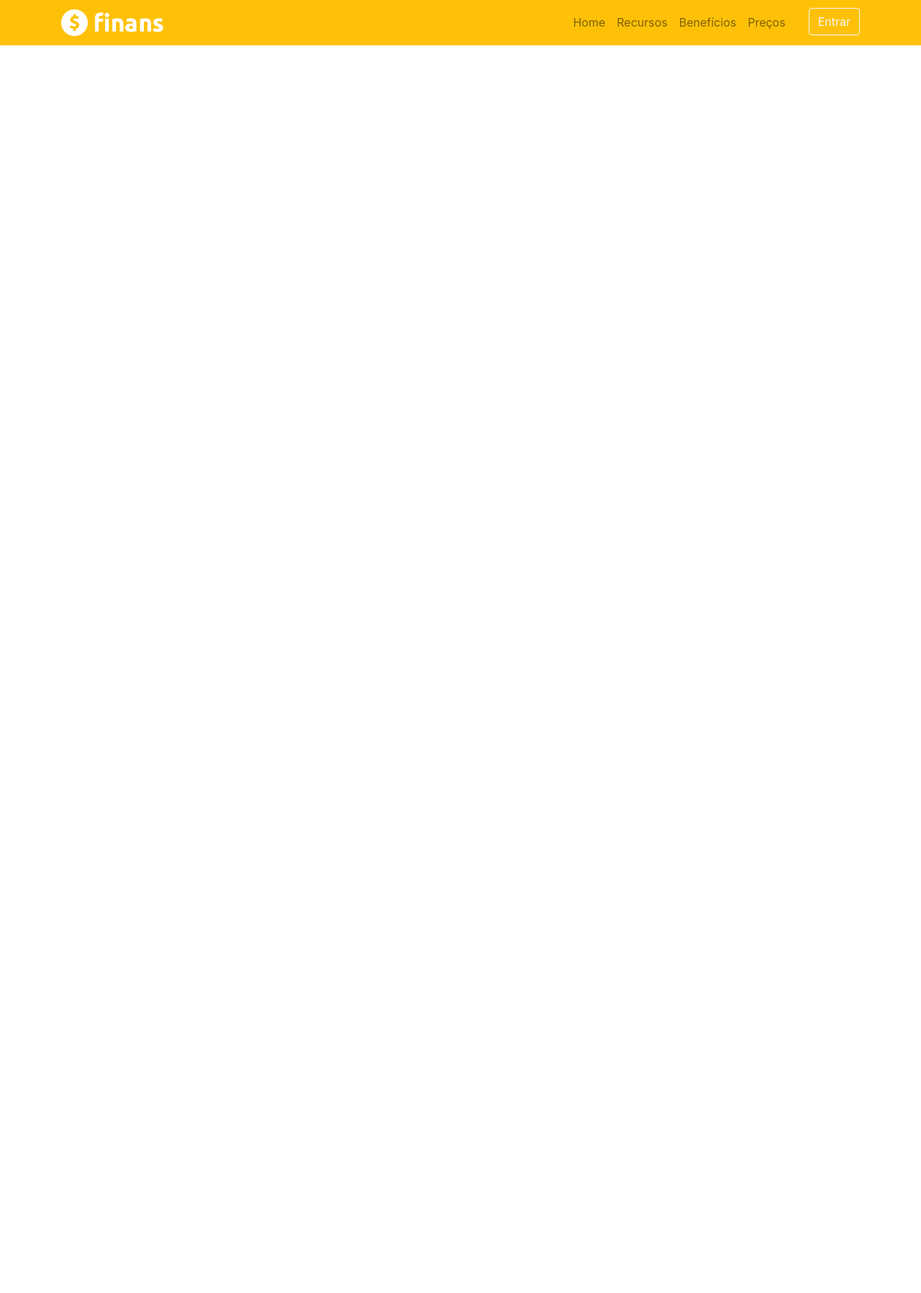
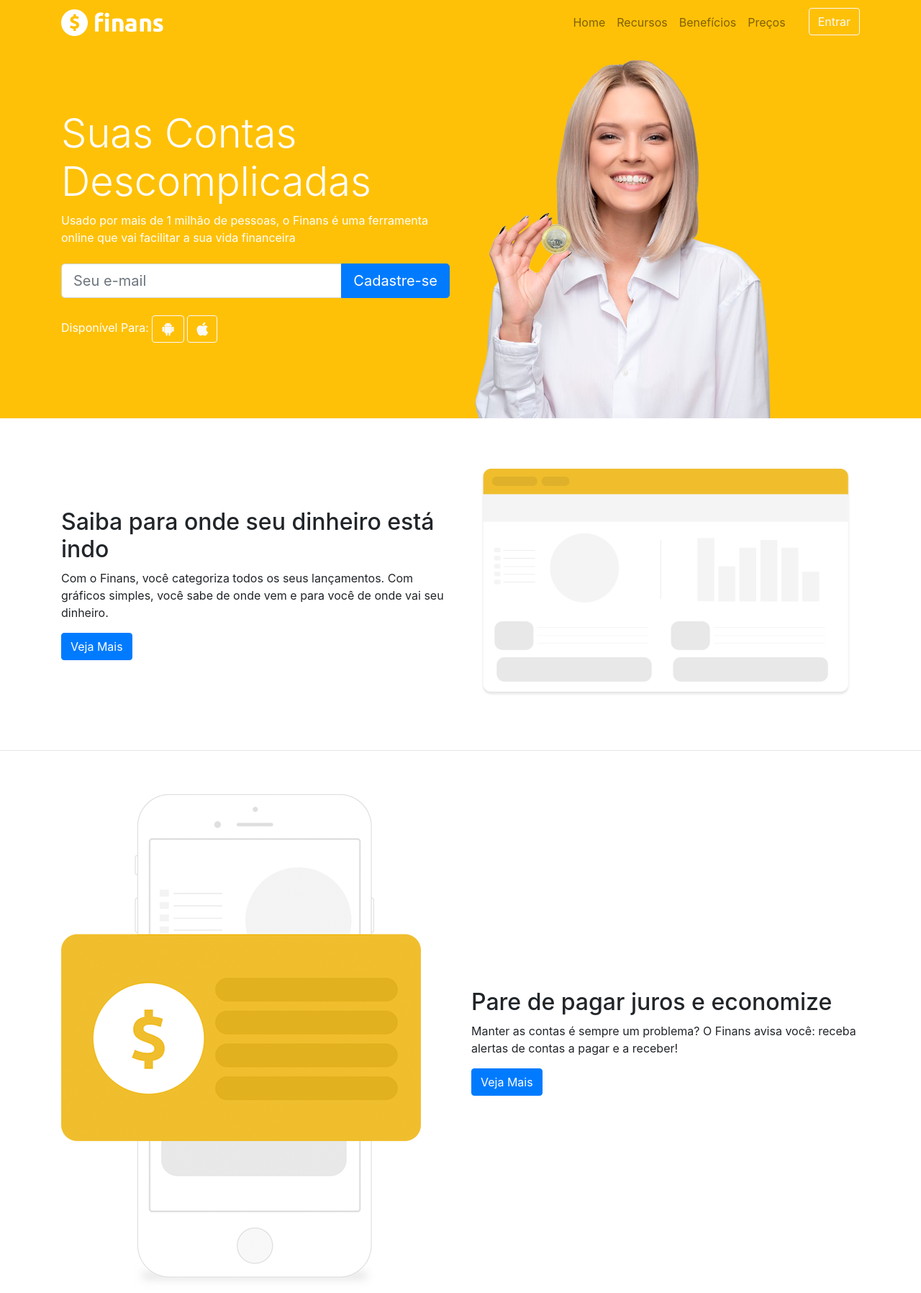
Before and after one commit to andradegui/Finans, a plain HTML site: page index.html in a window 1280 px wide. Shown: the top 1796 px of the page at 72% size. Before the commit the page ends 800 px from the top, so only its background shows below. Drawn offline with nearby package versions, Linux system fonts and the light colour scheme.

Commit message:
Seções do Sites Ok

```diff
--- a/css/style.css
+++ b/css/style.css
@@ -0,0 +1,9 @@
+#home {
+    background: #ffc107;
+    color: white;
+}
+
+.caixa {
+    padding: 60px 0px;
+    border-bottom: 1px solid #e5e5e5;
+}
--- a/index.html
+++ b/index.html
@@ -55,6 +55,123 @@
         </nav>
     </header>
 
+    <main>
+        <!--HOME-->
+        <section id="home">
+            <div class="container">
+                <div class="row">
+                    <!--TEXTO-->
+                    <div class="col-md-6 d-flex">
+                        <div class="align-self-center">
+                            <h2 class="display-4">
+                                Suas Contas Descomplicadas
+                            </h2>
+                            <p>
+                                Usado por mais de 1 milhão de pessoas, o Finans é uma ferramenta online que vai
+                                facilitar a sua vida financeira
+                            </p>
+
+                            <form class="mt-4 mb-4">
+                                <div class="input-group input-group-lg">
+                                    <input type="text" placeholder="Seu e-mail" class="form-control">
+                                    <div class="input-group-append">
+                                        <button class="btn btn-primary">
+                                            Cadastre-se
+                                        </button>
+                                    </div>
+                                </div>
+                            </form>
+                            <p>
+                                Disponível Para:
+                                <a href="" class="btn btn-outline-light">
+                                    <i class="fab fa-android fa-lg"></i>
+                                </a>
+                                <a href="" class="btn btn-outline-light">
+                                    <i class="fab fa-apple fa-lg"></i>
+                                </a>
+                            </p>
+                        </div>
+                    </div>
+                    <!--IMAGEM-->
+                    <div class="col-md-6 d-none d-md-block">
+                        <img src="/imagens/capa-mulher.png" alt="">
+                    </div>
+                </div>
+            </div>
+        </section>
+        <!--SAIBA PARA ONDE SEU DINHEIRO ESTÁ INDO-->
+        <section class="caixa">
+            <div class="container">
+                <div class="row">
+                    <div class="col-md-6 d-flex">
+                        <div class="align-self-center">
+                            <h2>Saiba para onde seu dinheiro está indo</h2>
+                            <p>
+                                Com o Finans, você categoriza todos os seus lançamentos.
+                                Com gráficos simples, você sabe de onde vem e para você de onde vai seu dinheiro.
+                            </p>
+                            <a href="" class="btn btn-primary">Veja Mais</a>
+                        </div>
+                    </div>
+                    <div class="col-md-6 ">
+                        <img src="/imagens/saiba.png" alt="" class="img-fluid ">
+                    </div>
+                </div>
+            </div>
+        </section>
+        <!--PARE DE PAGAR JUROS-->
+        <section class="caixa">
+            <div class="container">
+                <div class="row">
+
+                    <div class="col-md-6 ">
+                        <img src="/imagens/juros.png" alt="" class="img-fluid ">
+                    </div>
+                    <div class="col-md-6 d-flex">
+                        <div class="align-self-center">
+                            <h2>Pare de pagar juros e economize</h2>
+                            <p>
+                                Manter as contas é sempre um problema? O Finans avisa você: receba alertas de contas a
+                                pagar e a receber!
+                            </p>
+                            <a href="" class="btn btn-primary">Veja Mais</a>
+                        </div>
+                    </div>
+                </div>
+            </div>
+        </section>
+        <!--SEÇÃO DE JUROS-->
+        <section class="caixa">
+            <div class="container">
+                <div class="row">
+                    <div class="col-md-4">
+                        <img src="/imagens/facil.png" alt="" class="img-fluid">
+                        <h4>Fácil de usar</h4>
+                        <p>
+                            o Finans vai além do básico e permite que você faça controles incríveis,
+                            essenciais para suas finanças. Simples como tem que ser!
+                        </p>
+                    </div>
+                    <div class="col-md-4">
+                        <img src="/imagens/economize.png" alt="" class="img-fluid">
+                        <h4>Economize seu tempo!</h4>
+                        <p>
+                           Tempo é dinheiro, e em segundos você tem tudo sob controle e aproveite o tempo com o que realmente importa para você!
+                        </p>
+
+                    </div>
+                    <div class="col-md-4">
+                        <img src="/imagens/suporte.png" alt="" class="img-fluid">
+                        <h4>Suporte amigo</h4>
+                        <p>
+                           Dúvidas? Perguntas? Nosso suporte super legal ajuda você
+                        </p>
+                    </div>
+                </div>
+            </div>
+        </section>
+    </main>
+
     <!-- Optional JavaScript -->
     <!-- jQuery first, then Popper.js, then Bootstrap JS -->
     <script src="https://code.jquery.com/jquery-3.3.1.slim.min.js"
```
